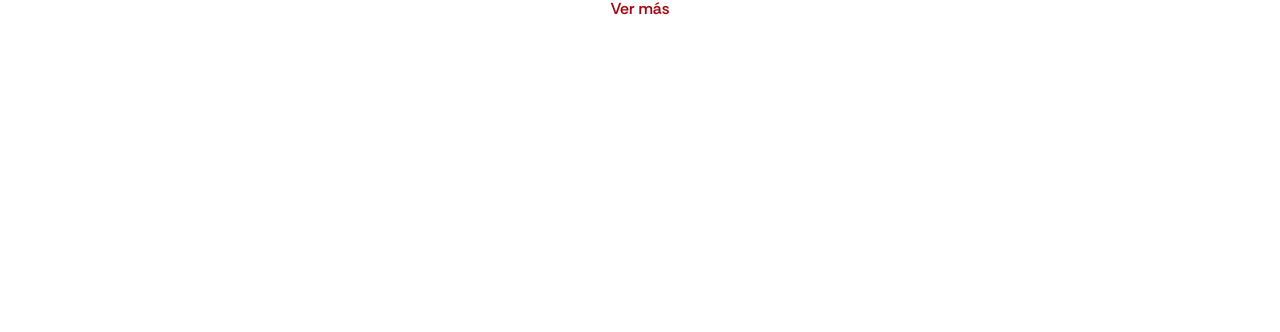
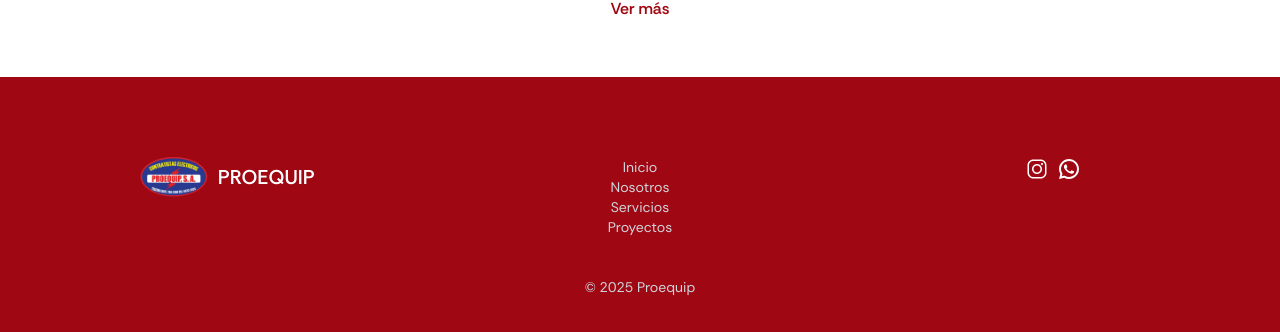
Before and after one commit to razielnavarro/pro-equip, a Next.js app: page / in a window 1280 px wide. Shown: the part 2465-2797 px from the top of the page. Before the commit the page ends 2542 px from the top, so only its background shows below. Built offline with nearby package versions, Linux system fonts and the light colour scheme.

Commit message:
feat: add Footer component with social media links and integrate Instagram icon

```diff
--- /dev/null
+++ b/src/app/components/Footer.tsx
@@ -0,0 +1,68 @@
+import React from "react";
+
+const Footer: React.FC = () => {
+  return (
+    <footer className="bg-red-800 text-gray-300 py-10">
+      <div className="max-w-7xl mx-auto px-4 sm:px-6 lg:px-8">
+        {/* Footer Links and Brand */}
+        <div className="mt-10 grid grid-cols-2 sm:grid-cols-3 lg:grid-cols-3 gap-6 text-sm text-center">
+          {/* Brand / Logo */}
+          <div className="flex flex-col items-center space-y-2">
+            <div className="flex items-center space-x-2 justify-center">
+              <img
+                src="assets/logo.png"
+                className="h-[40px]"
+                alt="Proequip Logo"
+              />
+              <span className="text-xl font-semibold text-white">PROEQUIP</span>
+            </div>
+          </div>
+
+          {/* Footer Links */}
+          <div className="space-y-2">
+            <a href="#" className="hover:text-white">
+              Inicio
+            </a>
+            <br />
+            <a href="#nosotros" className="hover:text-white">
+              Nosotros
+            </a>
+            <br />
+            <a href="#servicios" className="hover:text-white">
+              Servicios
+            </a>
+            <br />
+            <a href="#proyectos" className="hover:text-white">
+              Proyectos
+            </a>
+          </div>
+
+          {/* Social Media Icons */}
+          <div className="space-y-2 flex justify-center gap-2">
+            <a href="#" className="hover:text-white">
+              <img
+                src="assets/instagram-icon.svg"
+                alt="Instagram"
+                className="h-6 w-6 inline-block"
+              />
+            </a>
+            <a href="#" className="hover:text-white">
+              <img
+                src="assets/whatsapp-icon.svg"
+                alt="WhatsApp"
+                className="h-6 w-6 inline-block"
+              />
+            </a>
+          </div>
+        </div>
+
+        {/* Copyright Section */}
+        <div className="mt-10 text-center text-sm text-gray-300">
+          <p>© 2025 Proequip</p>
+        </div>
+      </div>
+    </footer>
+  );
+};
+
+export default Footer;
--- a/src/app/components/Navbar.tsx
+++ b/src/app/components/Navbar.tsx
@@ -68,6 +68,19 @@ const Navbar = () => {
             <li>
               <Link
                 className={`block py-2 px-3 ${
+                  pathname === "/nosotros"
+                    ? "text-black"
+                    : "text-black hover:text-red-800"
+                }`}
+                href={"#nosotros"}
+                onClick={toggleMenu}
+              >
+                Nosotros
+              </Link>
+            </li>
+            <li>
+              <Link
+                className={`block py-2 px-3 ${
                   pathname === "/servicios"
                     ? "text-black"
                     : "text-black hover:text-red-800"
--- a/src/app/page.tsx
+++ b/src/app/page.tsx
@@ -3,6 +3,7 @@ import ContactStrip from "./components/ContactStrip";
 import ServicesComponent from "./components/Services";
 import AboutUs from "./components/AboutUs";
 import ProjectsComponent from "./components/Projects";
+import Footer from "./components/Footer";
 
 export default function Home() {
   return (
@@ -25,16 +26,23 @@ export default function Home() {
           </section>
         </div>
         {/* Section with about us */}
-        <AboutUs />
+        <div id="nosotros">
+          <AboutUs />
+        </div>
         {/* Section with services */}
-        <section className="relative min-h-[75vh] bg-[url(/assets/servicios.png)] bg-cover bg-center">
+        <section
+          className="relative min-h-[75vh] bg-[url(/assets/servicios.png)] bg-cover bg-center"
+          id="servicios"
+        >
           <ServicesComponent />
         </section>
         {/* Section with projects */}
-        <ProjectsComponent />
+        <div id="proyectos">
+          <ProjectsComponent />
+        </div>
       </main>
-
       {/* Footer for the website */}
+      <Footer />
     </>
   );
 }
```
Also changed, not shown: public/assets/instagram-icon.svg (added).
